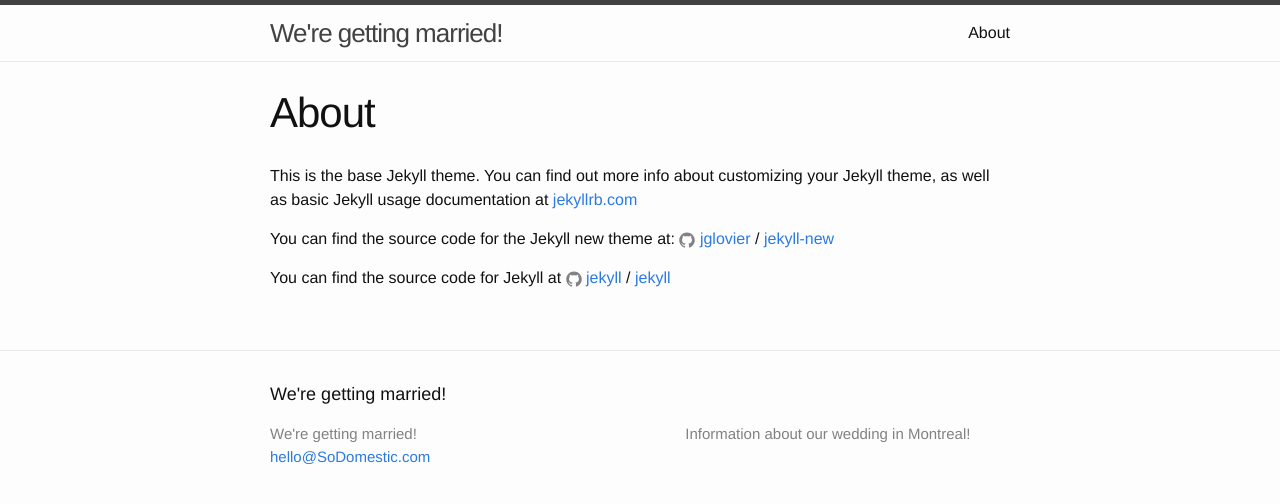
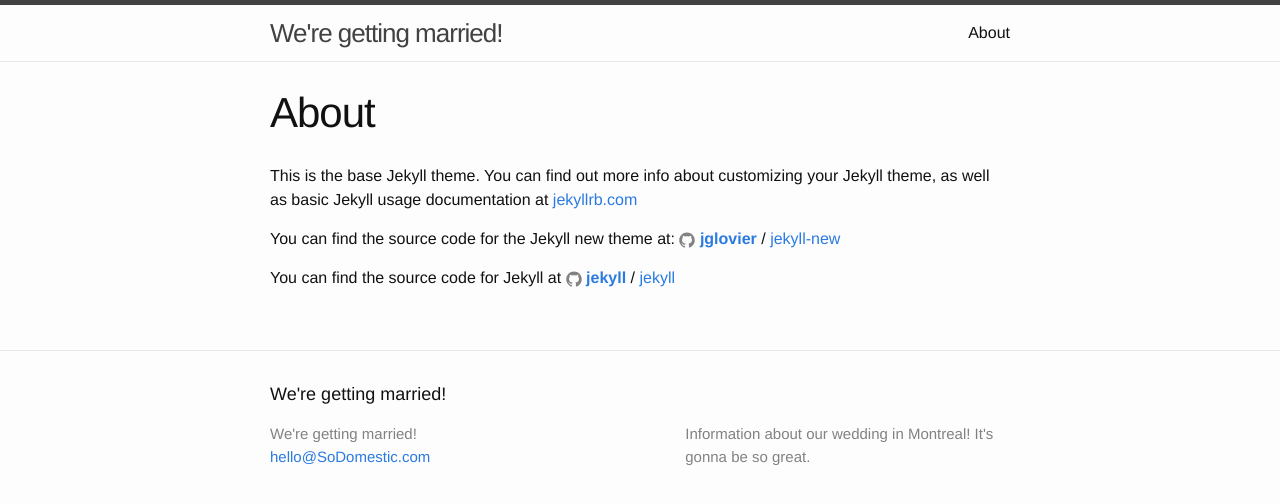
Before and after one commit to monicaaa/SoDomestic, a Jekyll site: the page built from about.md, in a window 1280 px wide. Shown: the top 504 px of the page. Built offline with Jekyll 4.4.1, drawn with Linux system fonts in a browser that asks for light colours.

```diff
--- a/_config.yml
+++ b/_config.yml
@@ -9,11 +9,9 @@
 title: We're getting married!
 email: hello@SoDomestic.com
 description: > # this means to ignore newlines until "baseurl:"
-  Information about our wedding in Montreal!
+  Information about our wedding in Montreal! It's gonna be so great.
 baseurl: "" # the subpath of your site, e.g. /blog
 url: "http://www.sodomestic.com" # the base hostname & protocol for your site
-twitter_username: jekyllrb
-github_username:  jekyll
 
 # Build settings
 markdown: kramdown
--- a/_sass/_base.scss
+++ b/_sass/_base.scss
@@ -25,7 +25,13 @@ body {
     font-kerning: normal;
 }
 
+span {
+    font-weight:bold;
+}
 
+h3 {
+    text-decoration:underline;
+}
 
 /**
  * Set `margin-bottom` to maintain vertical rhythm
```
Also changed, not shown: index.html (+32 -0 lines).
